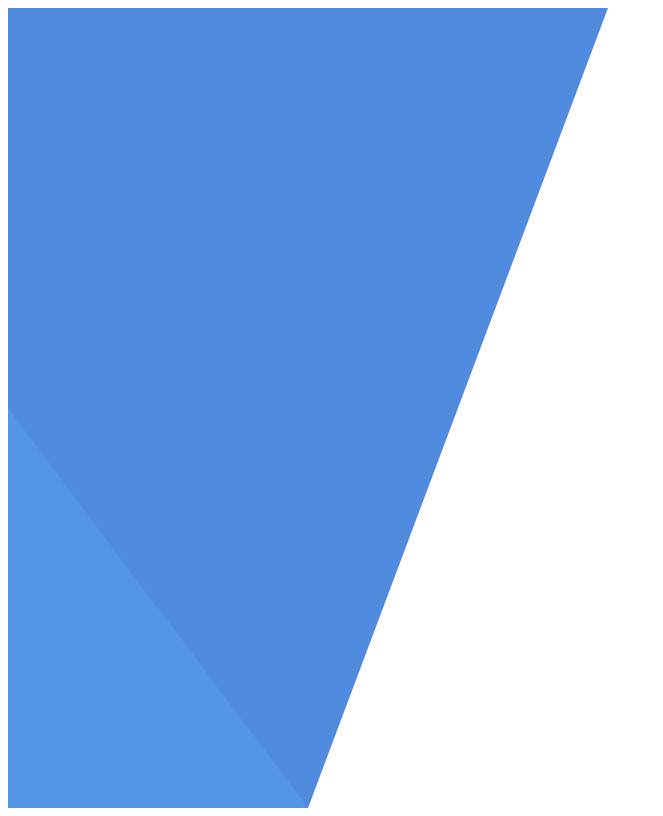
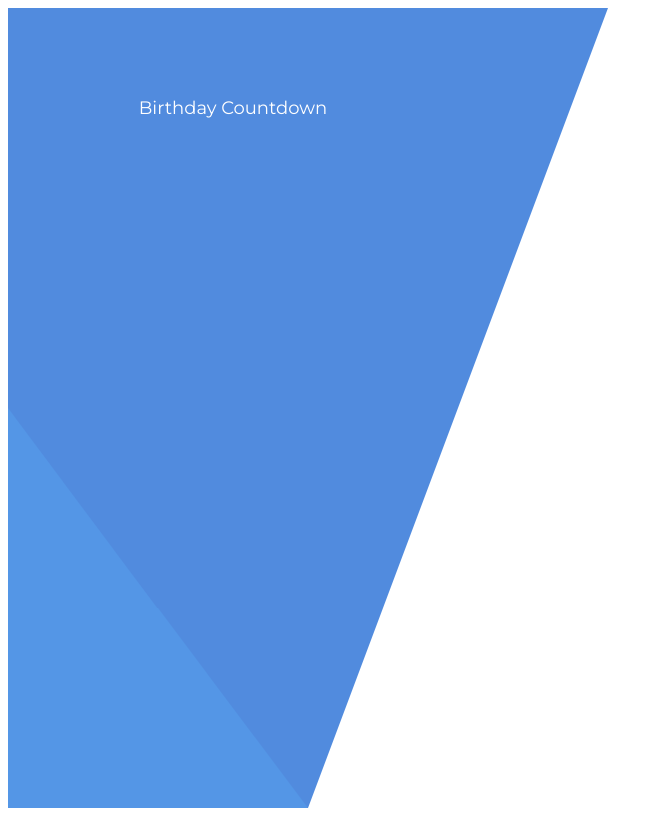
Before and after one commit to LindsayWilde/birthday-lindsay, a React (Create React App) app: page / in a window 1280 px wide. Shown: the whole page, without its empty margins (0-663 px from the left). Built offline with nearby package versions, Linux system fonts and the light colour scheme.

Commit message:
added title

```diff
--- a/src/App.css
+++ b/src/App.css
@@ -4,6 +4,17 @@
   display: grid;
   grid-template-rows: repeat(4, minmax(200px, 1fr));
   grid-template-columns: repeat(11, minmax(150px, 1fr)); }
+  .grid__title {
+    grid-row: 1/2;
+    grid-column: 1/4;
+    justify-self: center;
+    align-self: center;
+    font-size: 18px;
+    color: white;
+    font-family: 'Montserrat';
+    font-weight: 300;
+    line-height: 22px;
+    padding: 55px 75px; }
 
 .grid__skew-light-one {
   z-index: 10;
@@ -29,11 +40,13 @@
   grid-row: 4/5; }
 
 .grid__skew-dark-one-box {
+  z-index: -10;
   background-color: #518BDE;
   grid-column: 1/3;
   grid-row: 1/5; }
 
 .grid__skew-dark-two {
+  z-index: -10;
   -webkit-clip-path: polygon(0 0, 100% 0%, 50% 100%, 0% 100%);
   clip-path: polygon(0 0, 100% 0%, 50% 100%, 0% 100%);
   background-color: #518BDE;
--- a/src/App.js
+++ b/src/App.js
@@ -5,6 +5,8 @@
   render() {
     return (
         <div className="grid">
+            <h1 className="grid__title">Birthday Countdown</h1>
+
             <div className="grid__skew-dark-one-box"></div>
             <div className="grid__skew-dark-two"></div>
             <div className="grid__skew-dark-three"></div>
--- a/src/base.css
+++ b/src/base.css
@@ -4,3 +4,14 @@
   display: grid;
   grid-template-rows: repeat(4, minmax(200px, 1fr));
   grid-template-columns: repeat(11, minmax(150px, 1fr)); }
+  .grid__title {
+    grid-row: 1/2;
+    grid-column: 1/4;
+    justify-self: center;
+    align-self: center;
+    font-size: 18px;
+    color: white;
+    font-family: 'Montserrat';
+    font-weight: 300;
+    line-height: 22px;
+    padding: 55px 75px; }
--- a/src/base.scss
+++ b/src/base.scss
@@ -1,10 +1,22 @@
-$color-blue-one: #5496E6;
-$color-blue-two: #518BDE;
-
 .grid {
     height: 100vh;
     width: 100vh;
     display: grid;
     grid-template-rows: repeat(4, minmax(200px, 1fr));
     grid-template-columns: repeat(11, minmax(150px, 1fr));
+
+    &__title {
+        grid-row: 1/2;
+        grid-column: 1/4;
+
+        justify-self:center;
+        align-self: center;
+
+        font-size: 18px;
+        color: white;
+        font-family: 'Montserrat';
+        font-weight: 300;
+        line-height: 22px;
+        padding: 55px 75px;
+    }
 }
--- a/src/clippaths.css
+++ b/src/clippaths.css
@@ -0,0 +1,41 @@
+.grid__skew-light-one {
+  z-index: 10;
+  -webkit-clip-path: polygon(0 0, 0% 100%, 100% 100%);
+  clip-path: polygon(0 0, 0% 100%, 100% 100%);
+  background-color: #5496E6;
+  margin-bottom: -1px;
+  grid-column: 1/2;
+  grid-row: 3/4; }
+
+.grid__skew-light-two {
+  z-index: 10;
+  -webkit-clip-path: polygon(0 0, 0% 100%, 100% 100%);
+  clip-path: polygon(0 0, 0% 100%, 100% 100%);
+  background-color: #5496E6;
+  grid-column: 2/3;
+  grid-row: 4/5; }
+
+.grid__skew-light-three-box {
+  z-index: 10;
+  background-color: #5496E6;
+  grid-column: 1/2;
+  grid-row: 4/5; }
+
+.grid__skew-dark-one-box {
+  z-index: -10;
+  background-color: #518BDE;
+  grid-column: 1/3;
+  grid-row: 1/5; }
+
+.grid__skew-dark-two {
+  z-index: -10;
+  -webkit-clip-path: polygon(0 0, 100% 0%, 50% 100%, 0% 100%);
+  clip-path: polygon(0 0, 100% 0%, 50% 100%, 0% 100%);
+  background-color: #518BDE;
+  grid-column: 1/5;
+  grid-row: 1/5; }
+
+.grid__skew-dark-three {
+  background-color: #518BDE;
+  grid-column: 1/2;
+  grid-row: 4/5; }
--- a/src/clippaths.scss
+++ b/src/clippaths.scss
@@ -1,3 +1,6 @@
+$color-blue-one: #5496E6;
+$color-blue-two: #518BDE;
+
 .grid {
     &__skew-light-one {
         z-index: 10;
@@ -31,11 +34,15 @@
 
 .grid{
     &__skew-dark-one-box {
+        z-index: -10;
+
         background-color: $color-blue-two;
         grid-column: 1/3;
         grid-row: 1/5;
     }
     &__skew-dark-two {
+        z-index: -10;
+
         -webkit-clip-path: polygon(0 0, 100% 0%, 50% 100%, 0% 100%);
         clip-path: polygon(0 0, 100% 0%, 50% 100%, 0% 100%);
 
```
